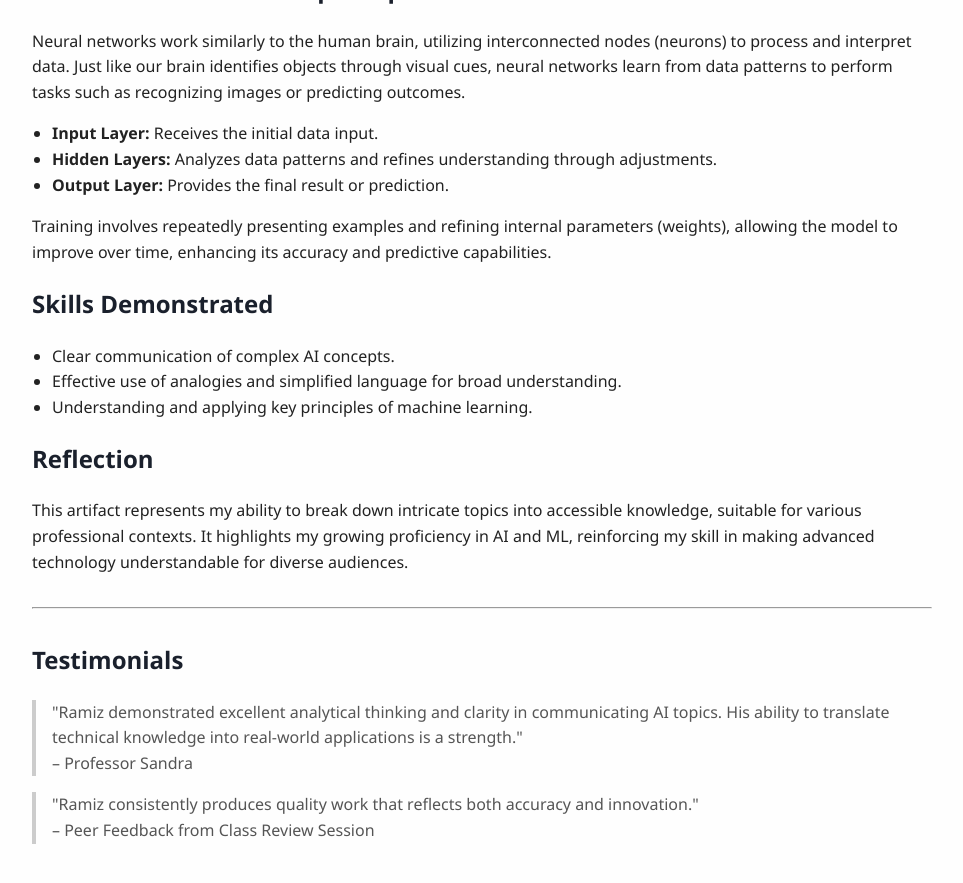
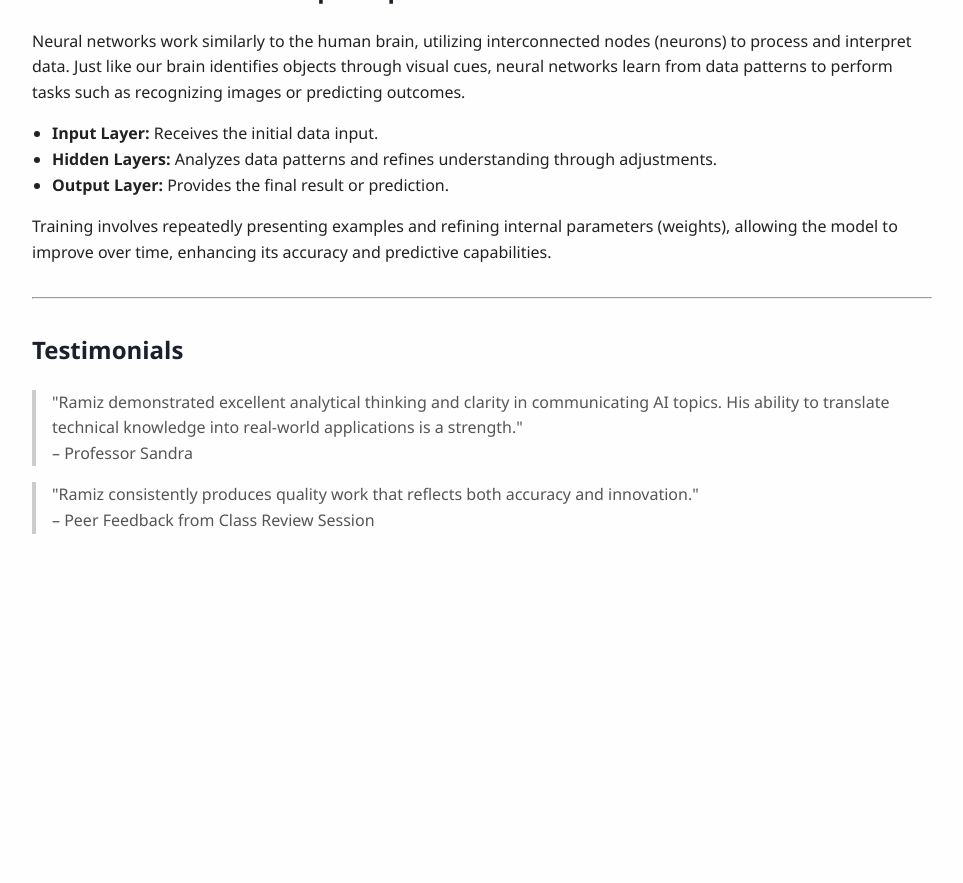
Before and after one commit to ramizudd/ramizuddin.github.io, a Jekyll site: the page portfolio_artifact_updated.html, which Jekyll copies as it is, in a window 1280 px wide and 900 px high, scrolled down 2457 px. Shown: the top 883 px of the window, without its empty margins (158-1121 px from the left). Built offline with Jekyll 4.4.1, drawn with Linux system fonts in a browser that asks for light colours; after the commit the page ends 3047 px from its top, so only the background shows below that.

Commit message:
Update portfolio_artifact_updated.html

```diff
--- a/portfolio_artifact_updated.html
+++ b/portfolio_artifact_updated.html
@@ -89,21 +89,6 @@ Aspiring AI developer passionate about solving real-world challenges through mac
 
     <p>Training involves repeatedly presenting examples and refining internal parameters (weights), allowing the model to improve over time, enhancing its accuracy and predictive capabilities.</p>
 </section>
-
-<section class="mt-4">
-    <h2>Skills Demonstrated</h2>
-    <ul>
-        <li>Clear communication of complex AI concepts.</li>
-        <li>Effective use of analogies and simplified language for broad understanding.</li>
-        <li>Understanding and applying key principles of machine learning.</li>
-    </ul>
-</section>
-
-<section class="mt-4">
-    <h2>Reflection</h2>
-    <p>This artifact represents my ability to break down intricate topics into accessible knowledge, suitable for various professional contexts. It highlights my growing proficiency in AI and ML, reinforcing my skill in making advanced technology understandable for diverse audiences.</p>
-</section>
-
 <hr>
 
 <h2>Testimonials</h2>
```
